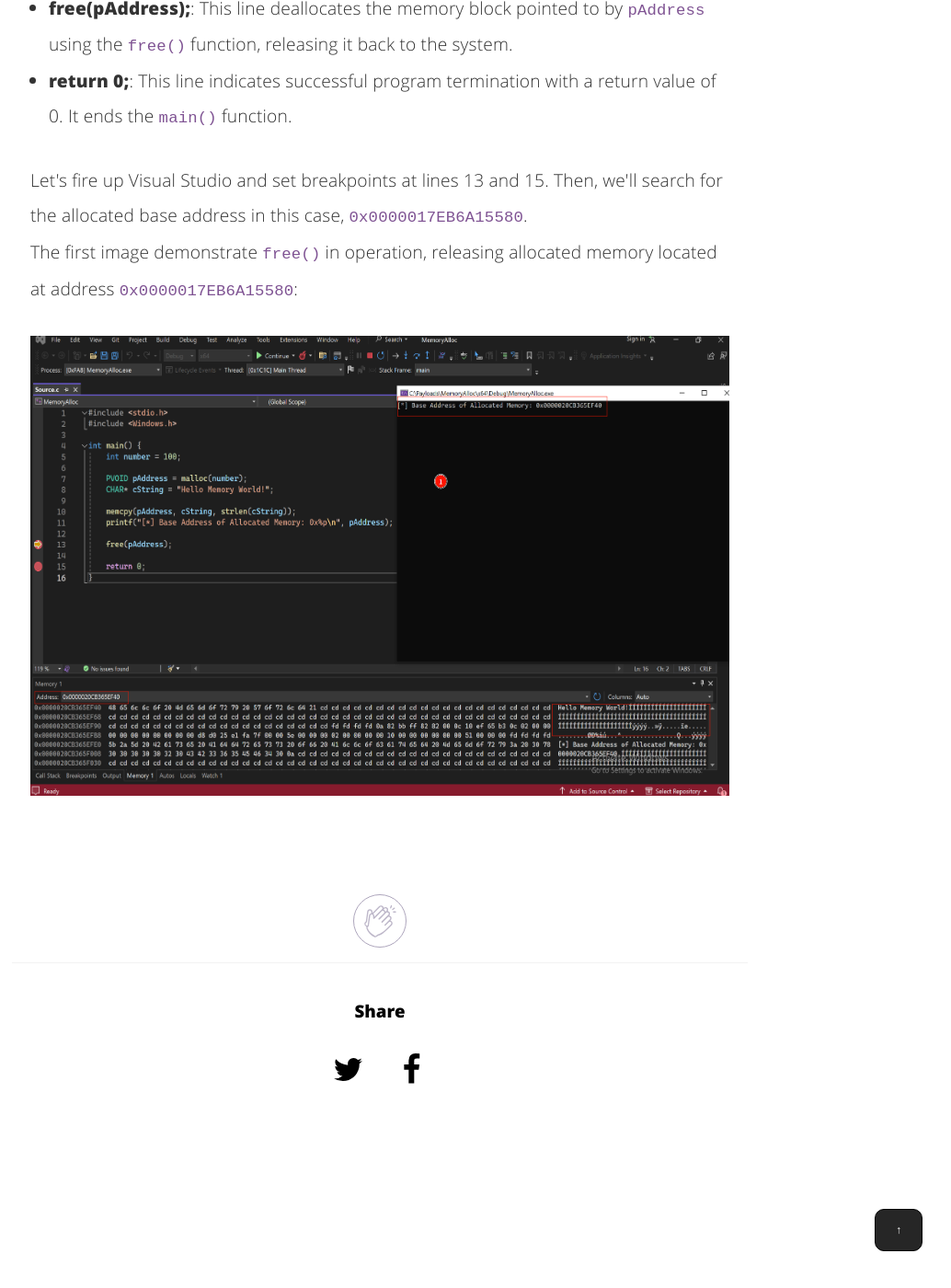
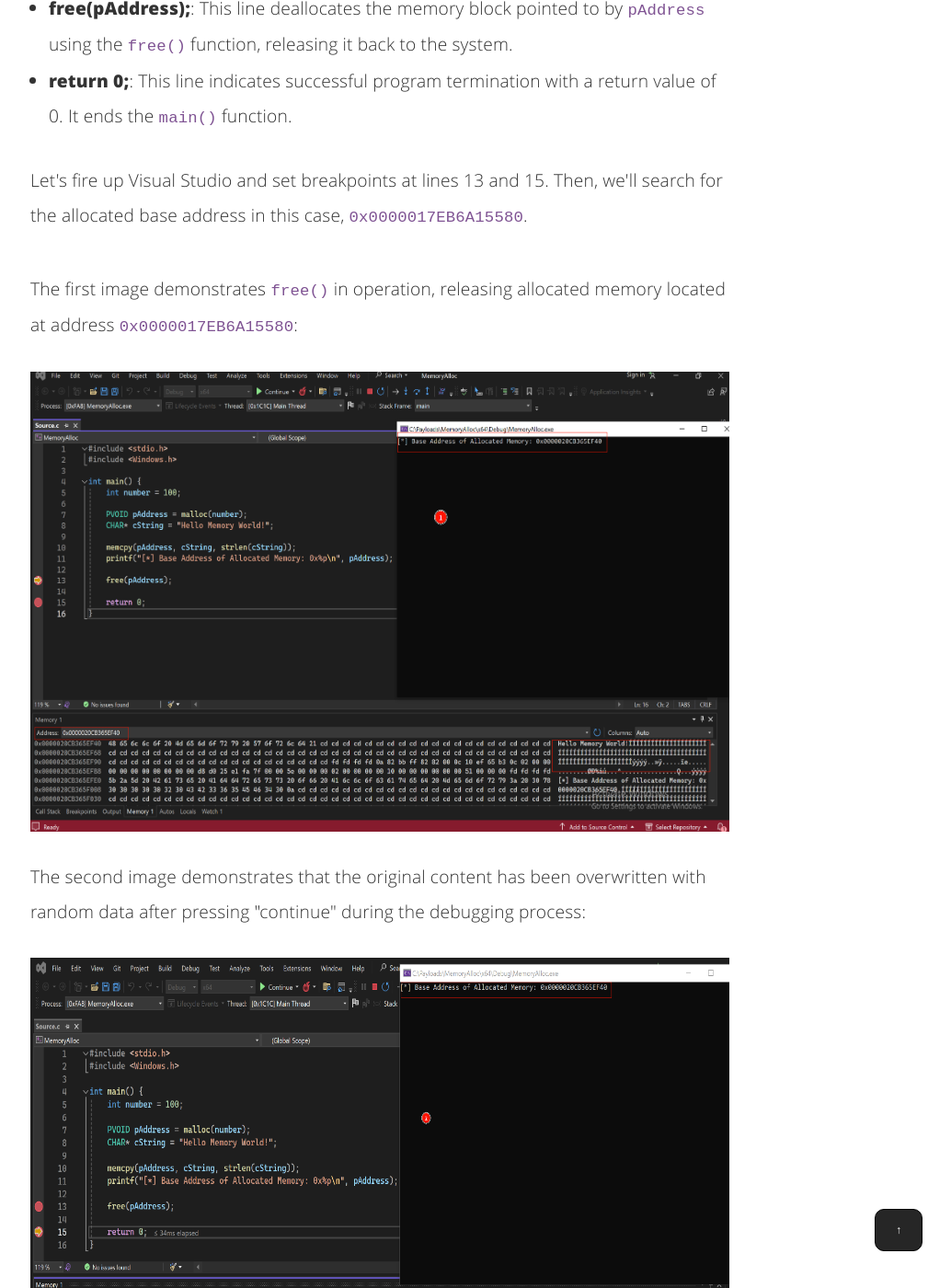
Before and after one commit to nickvourd/nickvourd.github.io, a Jekyll site: the page built from _posts/2024-04-17-an-introduction-to-windows-memory-management.md, in a window 1280 px wide and 1400 px high, scrolled down 10340 px. Shown: the whole window at 92% size, without its empty margins (227-1261 px from the left). Built offline with Jekyll 4.4.1, drawn with Linux system fonts in a browser that asks for light colours.

Commit message:
An Introduction to Windows Memory Management (Part 2)

```diff
--- a/_posts/2024-04-17-an-introduction-to-windows-memory-management.md
+++ b/_posts/2024-04-17-an-introduction-to-windows-memory-management.md
@@ -312,11 +312,15 @@
 </ul>
 </p>
 
-<p>Let's fire up Visual Studio and set breakpoints at lines 13 and 15. Then, we'll search for the allocated base address in this case, <code>0x0000017EB6A15580</code>.</p>
+<p>Let's fire up Visual Studio and set breakpoints at lines 13 and 15. Then, we'll search for the allocated base address in this case, <code>0x0000017EB6A15580</code>.</p><br />
 
-<p>The first image demonstrate <code>free()</code> in operation, releasing allocated memory located at address <code>0x0000017EB6A15580</code>:</p>
+<p>The first image demonstrates <code>free()</code> in operation, releasing allocated memory located at address <code>0x0000017EB6A15580</code>:</p>
 
 <img src="/assets/img/post-img/17-04-2024/Debugging-1.png" class="post-images" alt="Memory-Debugging-1" height="500" weight="500">
+
+<p>The second image demonstrates that the original content has been overwritten with random data after pressing "continue" during the debugging process:</p>
+
+<img src="/assets/img/post-img/17-04-2024/Debugging-2.png" class="post-images" alt="Memory-Debugging-2" height="500" weight="500">
 
 <br /><br />
 <!-- add the button!-->
```
Also changed, not shown: assets/img/post-img/17-04-2024/Debugging-2.png (added).
